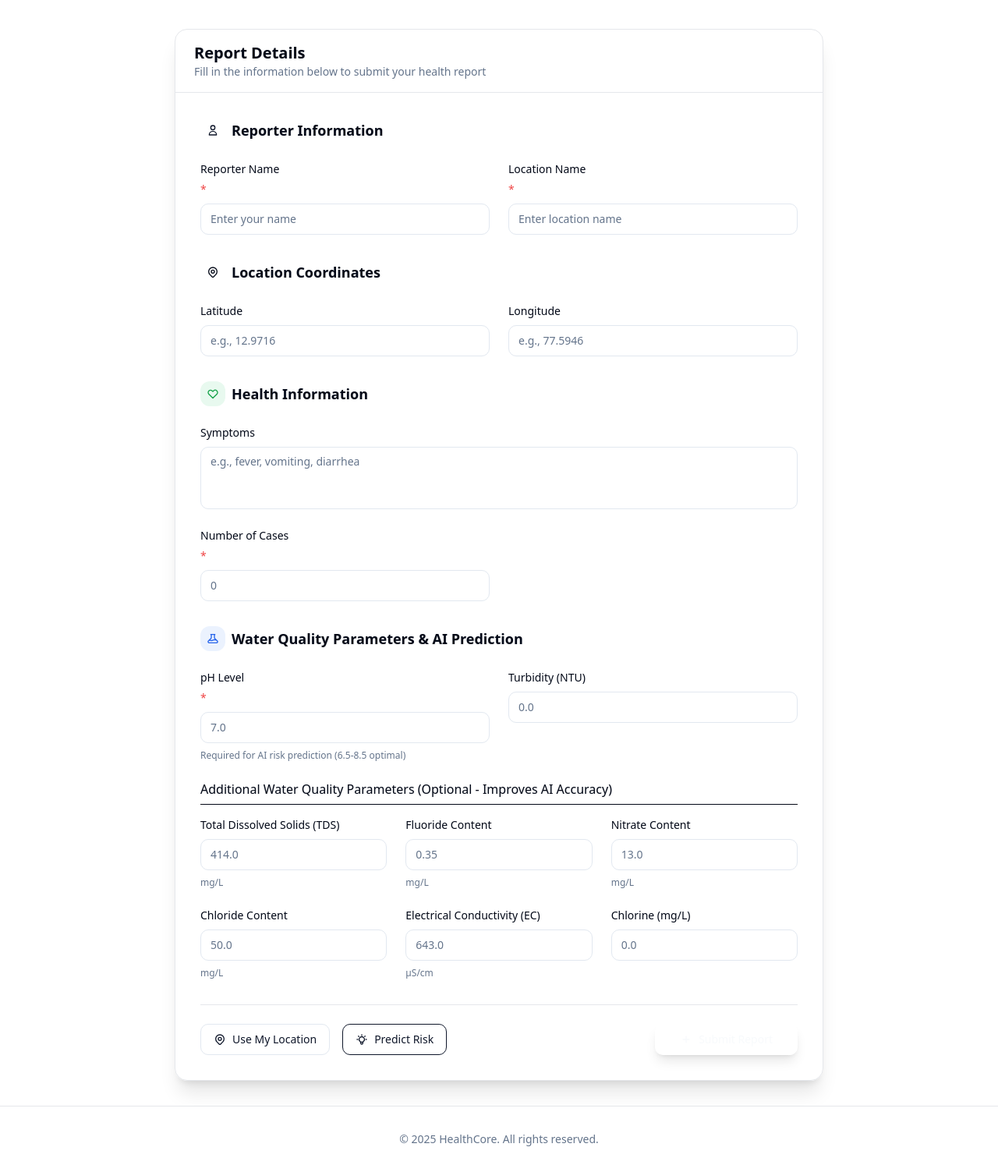
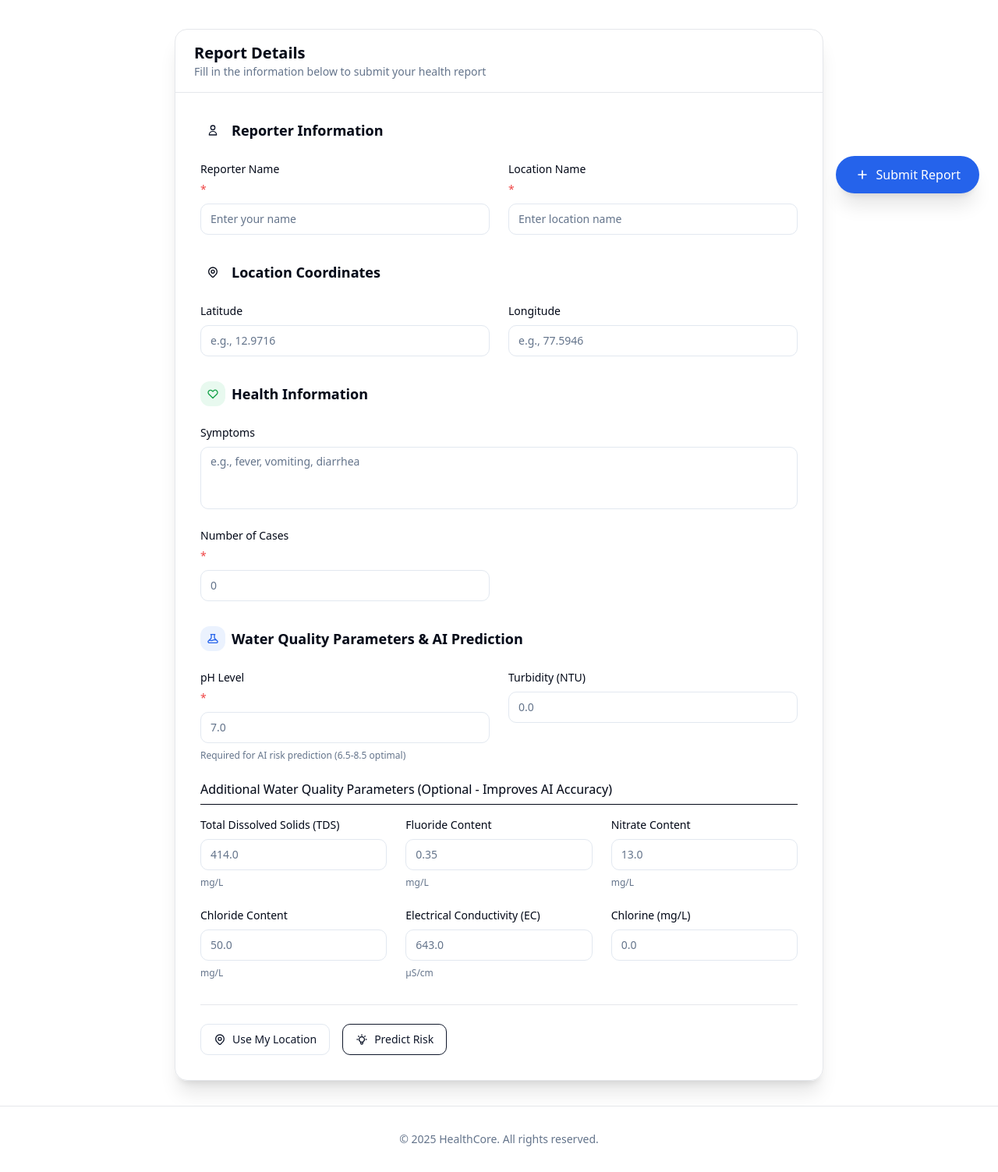
Before and after one commit to VaibhavUPratap/HealthCore, a Flask app: page /report in a window 1280 px wide. Shown: the part 528-2031 px from the top of the page at 78% size. Run offline with Flask 3, Linux system fonts and the light colour scheme; some libraries are stand-ins or nearby versions.

Commit message:
FIx the button issue

```diff
--- a/templates/report.html
+++ b/templates/report.html
@@ -368,13 +368,13 @@
                   Analyzing...
                 </span>
               </button>
-            </div>
+            <div class="fixed bottom-6 right-6">
             <button
               type="submit"
               id="submitBtn"
-              class="inline-flex items-center justify-center rounded-md text-sm font-medium ring-offset-background transition-colors focus-visible:outline-none focus-visible:ring-2 focus-visible:ring-ring focus-visible:ring-offset-2 disabled:pointer-events-none disabled:opacity-50 bg-primary text-primary-foreground hover:bg-primary/90 h-10 px-8 py-2 hover:scale-105 transform shadow-lg hover:shadow-xl"
+              class="flex items-center gap-2 rounded-full bg-blue-600 text-white px-6 py-3 shadow-xl hover:bg-blue-700 hover:scale-105 transition-all"
             >
-              <svg class="w-4 h-4 mr-2" fill="none" stroke="currentColor" viewBox="0 0 24 24">
+              <svg class="w-5 h-5" fill="none" stroke="currentColor" viewBox="0 0 24 24">
                 <path stroke-linecap="round" stroke-linejoin="round" stroke-width="2" d="M12 6v6m0 0v6m0-6h6m-6 0H6"></path>
               </svg>
               Submit Report
```
